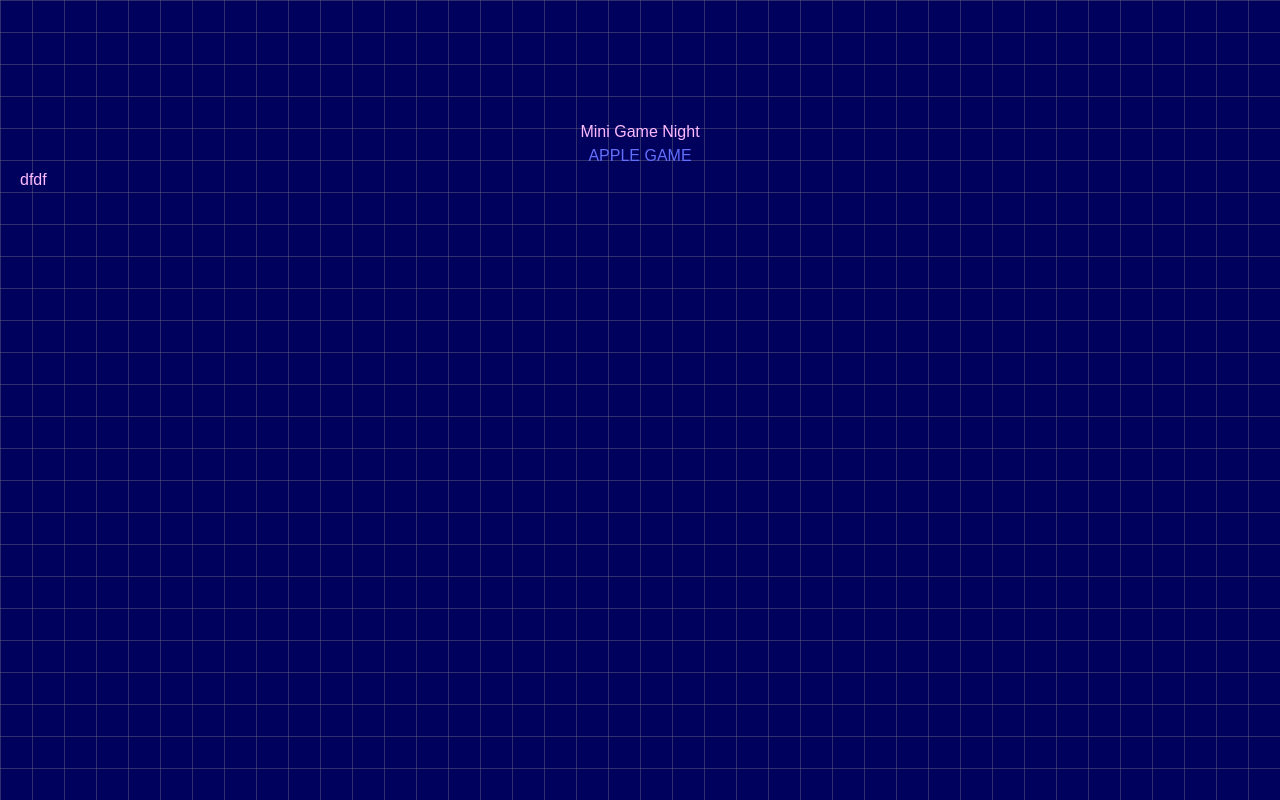
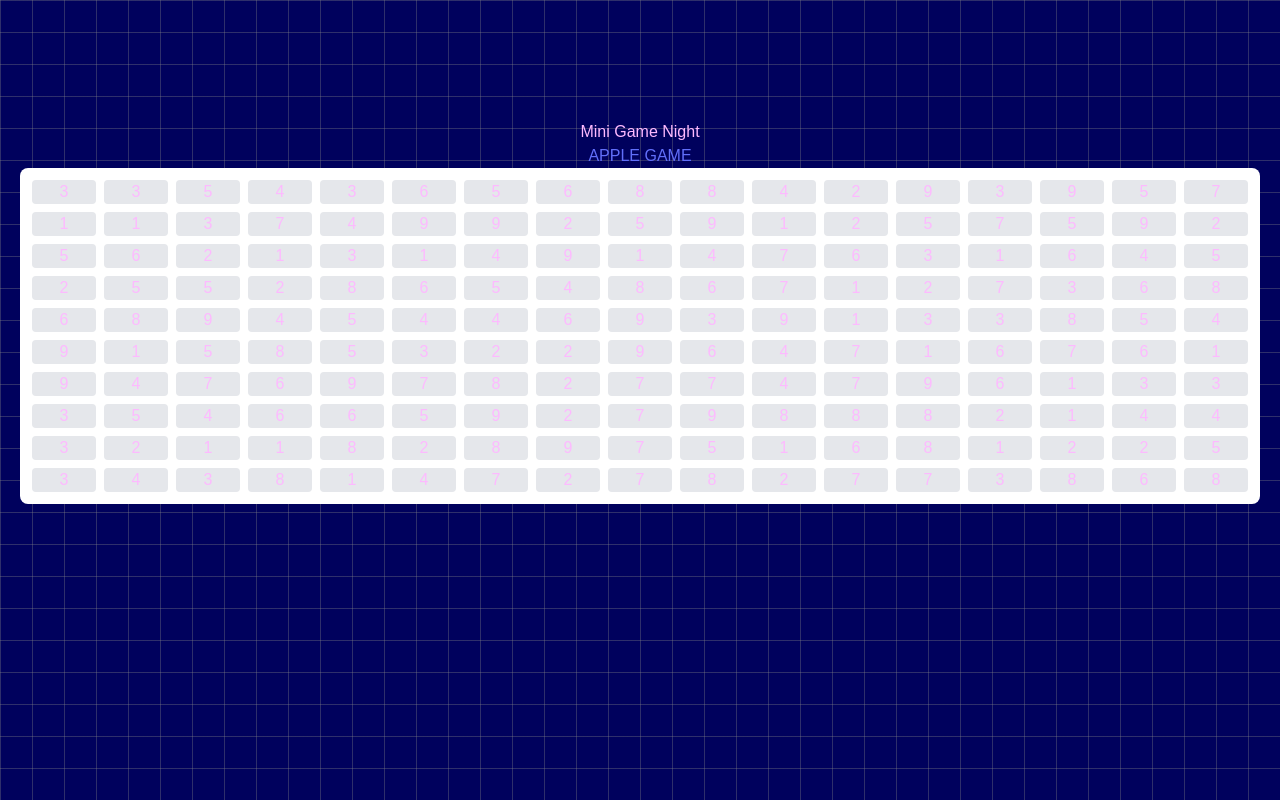
Before and after one commit to JinWan0823/game-project, a Next.js app: page /applegame in a window 1280 px wide. Built offline with nearby package versions, Linux system fonts and the light colour scheme; a web font is replaced by a local one.

Commit message:
✨ fisher-yates-shuffle 알고리즘을 이용한 정해진 개수의 컴포넌트 무작위 배치

```diff
--- a/src/app/(route)/applegame/page.tsx
+++ b/src/app/(route)/applegame/page.tsx
@@ -1,12 +1,35 @@
 import TitleWrap from '@/_components/TitleWrap';
 
 export default function AppleGame() {
+  const numbers = [];
+  for (let i = 0; i < 170; i += 1) {
+    numbers.push((i % 9) + 1);
+  }
+  // const numbers = Array.from({ length: 170 }, (_, i) => (i % 9) + 1);
+
+  for (let i = numbers.length - 1; i > 0; i -= 1) {
+    const j = Math.floor(Math.random() * (i + 1));
+    [numbers[i], numbers[j]] = [numbers[j], numbers[i]];
+  }
   return (
     <main className="inner w-[1240px] py-[120px] mx-auto z-[99999] flex items-center justify-center">
       <section className="w-full z-[9999]">
         <TitleWrap title="APPLE GAME" />
 
-        <p>dfdf</p>
+        <div className="apple-wrap w-full">
+          <div className="game-board bg-[#fff] rounded-lg p-[12px]">
+            <ul className="grid grid-cols-[repeat(17,_minmax(0,1fr))] gap-2">
+              {numbers.map((number, idx) => (
+                <li
+                  key={idx}
+                  className="bg-gray-200 rounded flex items-center justify-center"
+                >
+                  {number}
+                </li>
+              ))}
+            </ul>
+          </div>
+        </div>
       </section>
     </main>
   );
```
Also changed, not shown: .eslintrc.json.
